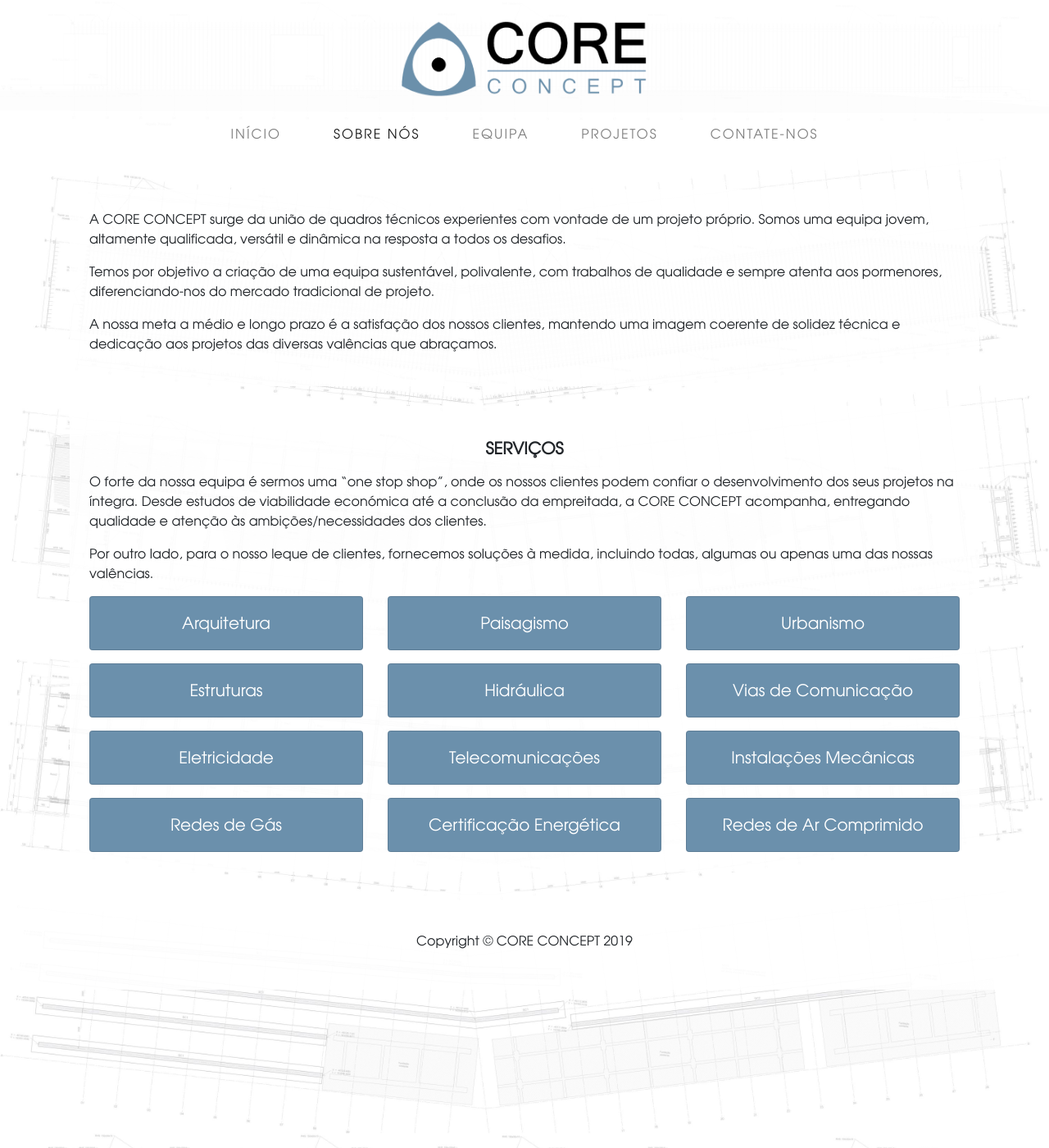
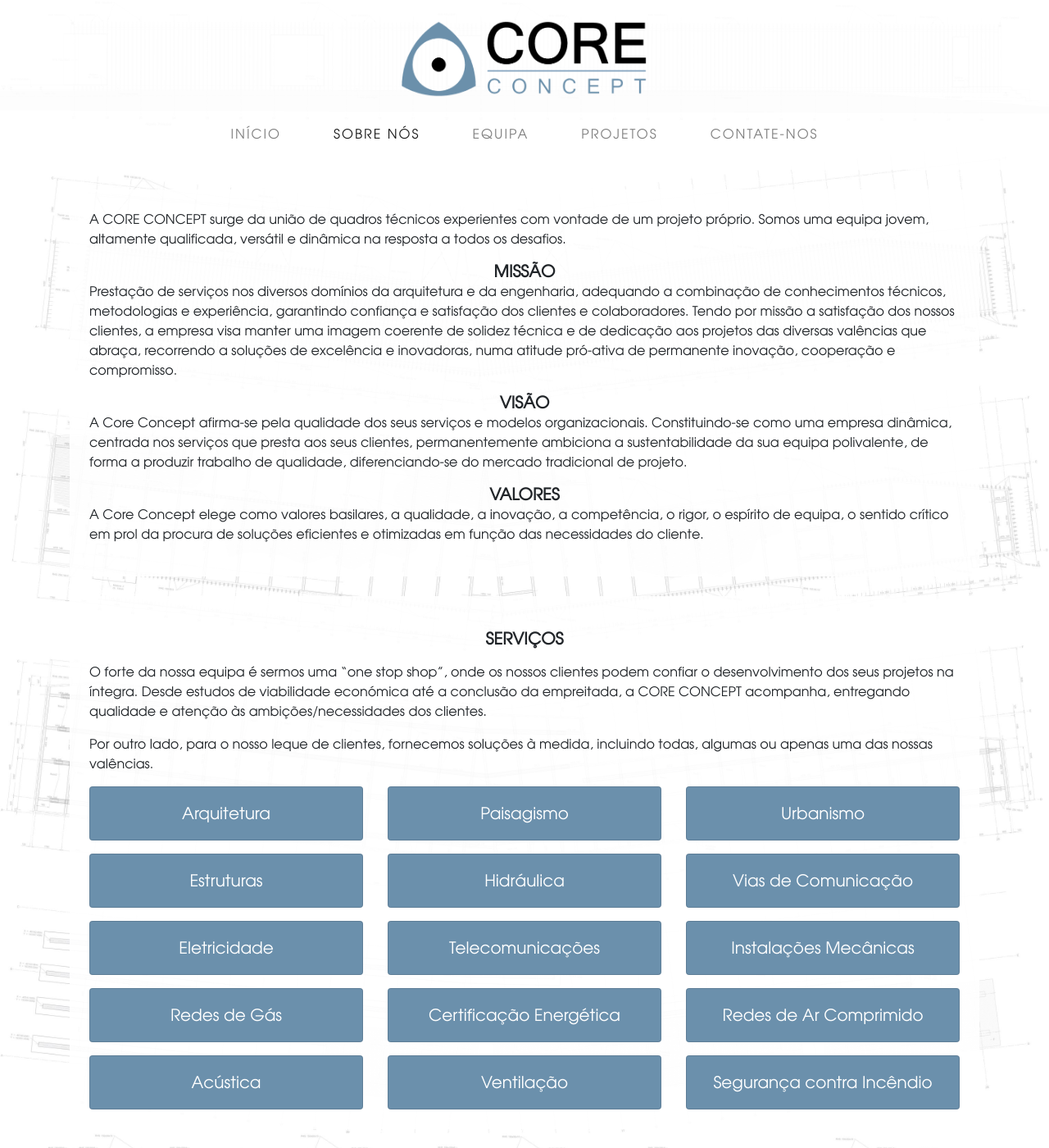
Before and after one commit to simaob/core_jekyll, a Jekyll site: the page built from about.html, in a window 1280 px wide and 1400 px high. Shown: the whole window at 82% size. Built offline with Jekyll 4.4.1, drawn with Linux system fonts in a browser that asks for light colours.

Commit message:
changes to about page

```diff
--- a/about.html
+++ b/about.html
@@ -10,15 +10,39 @@ active: about
     vontade de um projeto próprio. Somos uma equipa jovem, altamente
     qualificada, versátil e dinâmica na resposta a todos os desafios.
   </p>
+
+  <h2 class="text-center text-lg text-uppercase my-0">
+    <strong>MISSÃO</strong>
+  </h2>
   <p>
-    Temos por objetivo a criação de uma equipa sustentável,
-    polivalente, com trabalhos de qualidade e sempre atenta aos
-    pormenores, diferenciando-nos do mercado tradicional de projeto.
+    Prestação de serviços nos diversos domínios da arquitetura e da engenharia,
+    adequando a combinação de conhecimentos técnicos, metodologias e experiência,
+    garantindo confiança e satisfação dos clientes e colaboradores. Tendo por
+    missão a satisfação dos nossos clientes, a empresa visa manter uma imagem
+    coerente de solidez técnica e de dedicação aos projetos das diversas
+    valências que abraça, recorrendo a soluções de excelência e inovadoras,
+    numa atitude pró-ativa de permanente inovação, cooperação e compromisso.
   </p>
+
+  <h2 class="text-center text-lg text-uppercase my-0">
+    <strong>VISÃO</strong>
+  </h2>
   <p>
-    A nossa meta a médio e longo prazo é a satisfação dos nossos
-    clientes, mantendo uma imagem coerente de solidez técnica e
-    dedicação aos projetos das diversas valências que abraçamos.
+    A Core Concept afirma-se pela qualidade dos seus serviços e modelos
+    organizacionais. Constituindo-se como uma empresa dinâmica, centrada nos
+    serviços que presta aos seus  clientes, permanentemente ambiciona a
+    sustentabilidade da sua equipa polivalente, de forma a produzir trabalho de
+    qualidade, diferenciando-se do mercado tradicional de projeto.
+  </p>
+
+  <h2 class="text-center text-lg text-uppercase my-0">
+    <strong>VALORES</strong>
+  </h2>
+  <p>
+    A Core Concept elege como valores basilares, a qualidade, a inovação, a
+    competência, o rigor, o espírito de equipa, o sentido crítico em prol da
+    procura de soluções eficientes e  otimizadas em função das necessidades do
+    cliente.
   </p>
 </div>
 
@@ -148,4 +172,31 @@ active: about
       </div>
     </div>
   </div>
+  <hr class="divider">
+  <div class="row">
+    <div class="col-md-4 mb-4 mb-md-0">
+      <div class="card bg-core text-white h-100">
+        <div class="card-body text-center">
+          <h5 class="card-title m-0">Acústica
+          </h5>
+        </div>
+      </div>
+    </div>
+    <div class="col-md-4 mb-4 mb-md-0">
+      <div class="card bg-core text-white h-100">
+        <div class="card-body text-center">
+          <h5 class="card-title m-0">Ventilação
+          </h5>
+        </div>
+      </div>
+    </div>
+    <div class="col-md-4 mb-4 mb-md-0">
+      <div class="card bg-core text-white h-100">
+        <div class="card-body text-center">
+          <h5 class="card-title m-0">Segurança contra Incêndio
+          </h5>
+        </div>
+      </div>
+    </div>
+  </div>
 </div>
```
